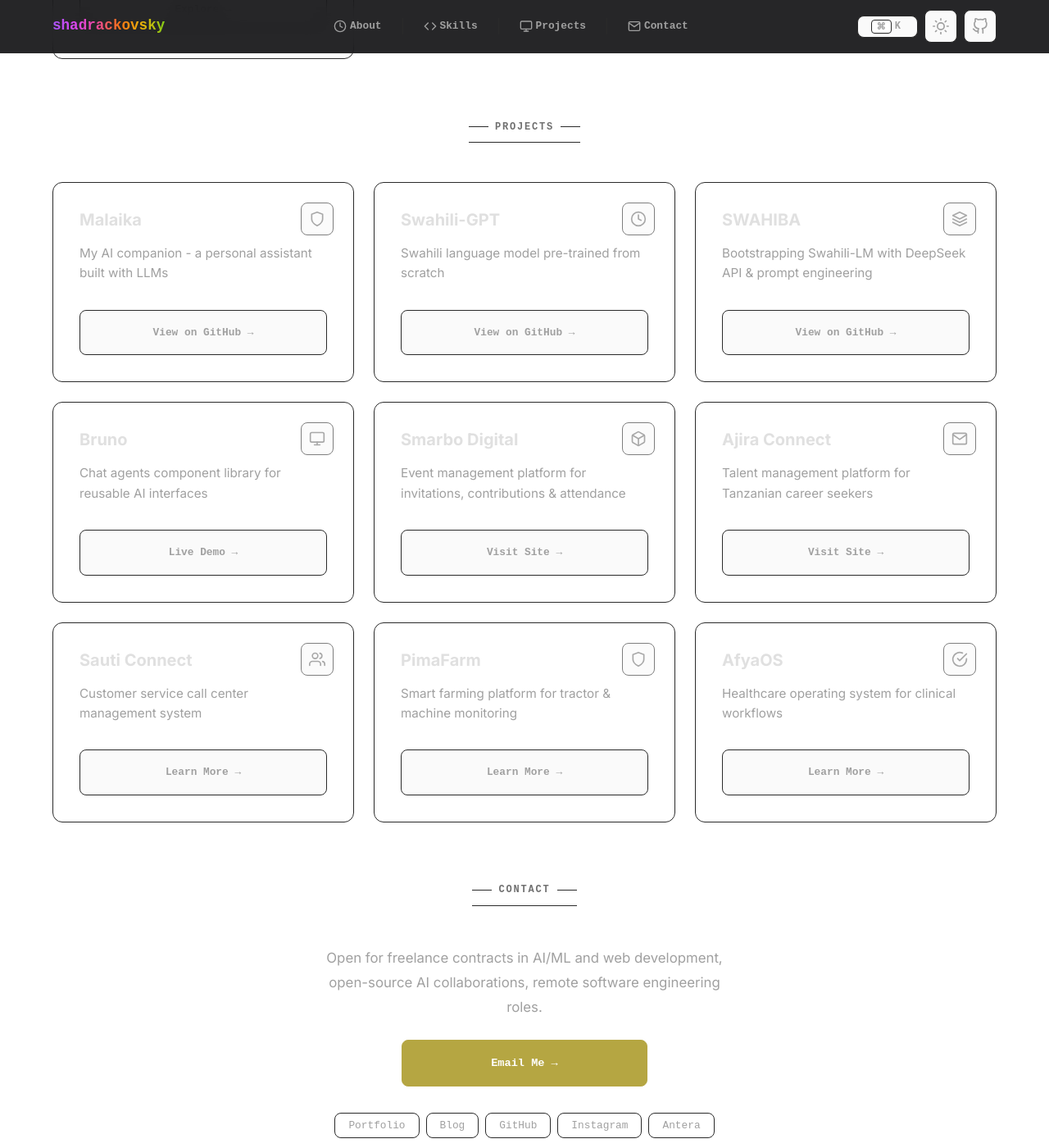
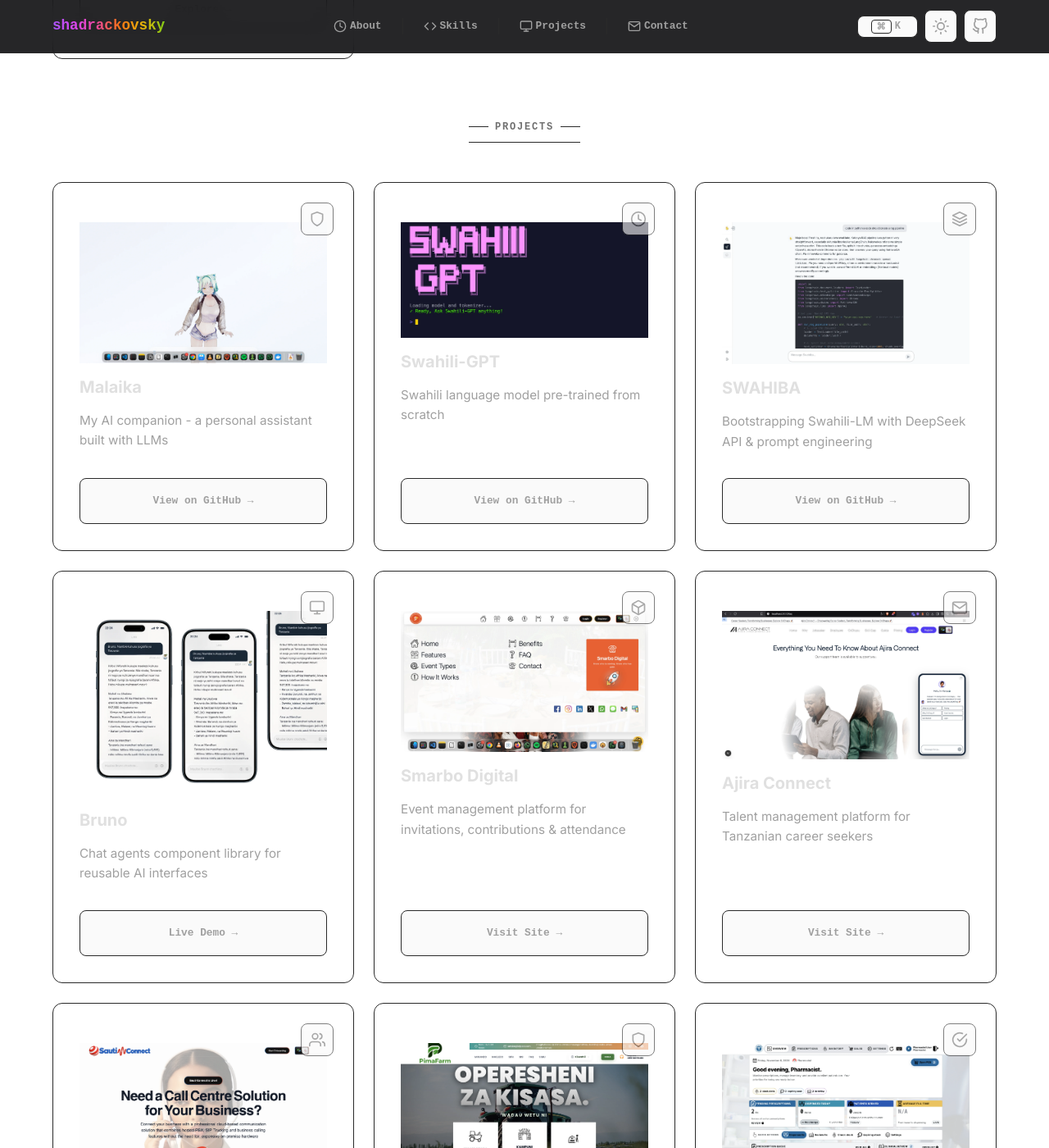
Before and after one commit to zuck30/zuck30, a Jekyll site: the page built from index.md, in a window 1280 px wide and 1400 px high, scrolled down 1792 px. Shown: the whole window at 82% size. Built offline with Jekyll 4.4.1, drawn with Linux system fonts in a browser that asks for light colours.

Commit message:
Add project images with raw styling (no frames), enforce no borders/shadows on all images

```diff
--- a/assets/css/style.css
+++ b/assets/css/style.css
@@ -81,6 +81,10 @@ img {
   max-width: 100%;
   height: auto;
   display: block;
+  border: none !important;
+  box-shadow: none !important;
+  border-radius: 0 !important;
+  outline: none !important;
 }
 
 a {
--- a/index.md
+++ b/index.md
@@ -78,6 +78,7 @@ layout: default
         <div class="card-icon" aria-hidden="true">
           <svg viewBox="0 0 24 24" fill="none" stroke="currentColor" stroke-width="2" stroke-linecap="round" stroke-linejoin="round"><path d="M12 22s8-4 8-10V5l-8-3-8 3v7c0 6 8 10 8 10z"></path></svg>
         </div>
+        <img src="{{ '/assets/malaika.webp' | relative_url }}" alt="Malaika screenshot" style="width:100%;height:auto;display:block;margin:var(--spacing-md) 0;border:none;box-shadow:none;border-radius:0;">
         <h3 class="card-title">Malaika</h3>
         <p class="card-desc">My AI companion - a personal assistant built with LLMs</p>
         <a href="https://github.com/zuck30/Malaika" class="card-btn" target="_blank" rel="noopener">View on GitHub →</a>
@@ -86,6 +87,7 @@ layout: default
         <div class="card-icon" aria-hidden="true">
           <svg viewBox="0 0 24 24" fill="none" stroke="currentColor" stroke-width="2" stroke-linecap="round" stroke-linejoin="round"><circle cx="12" cy="12" r="10"></circle><path d="M12 6v6l4 2"></path></svg>
         </div>
+        <img src="{{ '/assets/swahili.webp' | relative_url }}" alt="Swahili-GPT screenshot" style="width:100%;height:auto;display:block;margin:var(--spacing-md) 0;border:none;box-shadow:none;border-radius:0;">
         <h3 class="card-title">Swahili-GPT</h3>
         <p class="card-desc">Swahili language model pre-trained from scratch</p>
         <a href="https://github.com/zuck30/swahili-llm-scratch" class="card-btn" target="_blank" rel="noopener">View on GitHub →</a>
@@ -94,6 +96,7 @@ layout: default
         <div class="card-icon" aria-hidden="true">
           <svg viewBox="0 0 24 24" fill="none" stroke="currentColor" stroke-width="2" stroke-linecap="round" stroke-linejoin="round"><path d="M12 2L2 7l10 5 10-5-10-5z"></path><path d="M2 17l10 5 10-5"></path><path d="M2 12l10 5 10-5"></path></svg>
         </div>
+        <img src="{{ '/assets/swahiba.webp' | relative_url }}" alt="SWAHIBA screenshot" style="width:100%;height:auto;display:block;margin:var(--spacing-md) 0;border:none;box-shadow:none;border-radius:0;">
         <h3 class="card-title">SWAHIBA</h3>
         <p class="card-desc">Bootstrapping Swahili-LM with DeepSeek API & prompt engineering</p>
         <a href="https://github.com/zuck30/SWAHIBA" class="card-btn" target="_blank" rel="noopener">View on GitHub →</a>
@@ -102,6 +105,7 @@ layout: default
         <div class="card-icon" aria-hidden="true">
           <svg viewBox="0 0 24 24" fill="none" stroke="currentColor" stroke-width="2" stroke-linecap="round" stroke-linejoin="round"><rect x="2" y="3" width="20" height="14" rx="2" ry="2"></rect><path d="M8 21h8"></path><path d="M12 17v4"></path></svg>
         </div>
+        <img src="{{ '/assets/bruno-photoroom.webp' | relative_url }}" alt="Bruno screenshot" style="width:100%;height:auto;display:block;margin:var(--spacing-md) 0;border:none;box-shadow:none;border-radius:0;">
         <h3 class="card-title">Bruno</h3>
         <p class="card-desc">Chat agents component library for reusable AI interfaces</p>
         <a href="https://aibruno.vercel.app/" class="card-btn" target="_blank" rel="noopener">Live Demo →</a>
@@ -110,6 +114,7 @@ layout: default
         <div class="card-icon" aria-hidden="true">
           <svg viewBox="0 0 24 24" fill="none" stroke="currentColor" stroke-width="2" stroke-linecap="round" stroke-linejoin="round"><path d="M21 16V8a2 2 0 0 0-1-1.73l-7-4a2 2 0 0 0-2 0l-7 4A2 2 0 0 0 3 8v8a2 2 0 0 0 1 1.73l7 4a2 2 0 0 0 2 0l7-4A2 2 0 0 0 21 16z"></path><polyline points="3.27 6.96 12 12.01 20.73 6.96"></polyline><line x1="12" y1="22.08" x2="12" y2="12"></line></svg>
         </div>
+        <img src="{{ '/assets/smarbo-digital.webp' | relative_url }}" alt="Smarbo Digital screenshot" style="width:100%;height:auto;display:block;margin:var(--spacing-md) 0;border:none;box-shadow:none;border-radius:0;">
         <h3 class="card-title">Smarbo Digital</h3>
         <p class="card-desc">Event management platform for invitations, contributions & attendance</p>
         <a href="https://smarbodigital.co.tz" class="card-btn" target="_blank" rel="noopener">Visit Site →</a>
@@ -118,6 +123,7 @@ layout: default
         <div class="card-icon" aria-hidden="true">
           <svg viewBox="0 0 24 24" fill="none" stroke="currentColor" stroke-width="2" stroke-linecap="round" stroke-linejoin="round"><path d="M4 4h16c1.1 0 2 .9 2 2v12c0 1.1-.9 2-2 2H4c-1.1 0-2-.9-2-2V6c0-1.1.9-2 2-2z"></path><polyline points="22,6 12,13 2,6"></polyline></svg>
         </div>
+        <img src="{{ '/assets/ajira-0.webp' | relative_url }}" alt="Ajira Connect screenshot" style="width:100%;height:auto;display:block;margin:var(--spacing-md) 0;border:none;box-shadow:none;border-radius:0;">
         <h3 class="card-title">Ajira Connect</h3>
         <p class="card-desc">Talent management platform for Tanzanian career seekers</p>
         <a href="https://ajiraconnect.co.tz" class="card-btn" target="_blank" rel="noopener">Visit Site →</a>
@@ -126,6 +132,7 @@ layout: default
         <div class="card-icon" aria-hidden="true">
           <svg viewBox="0 0 24 24" fill="none" stroke="currentColor" stroke-width="2" stroke-linecap="round" stroke-linejoin="round"><path d="M17 21v-2a4 4 0 0 0-4-4H5a4 4 0 0 0-4 4v2"></path><circle cx="9" cy="7" r="4"></circle><path d="M23 21v-2a4 4 0 0 0-3-3.87"></path><path d="M16 3.13a4 4 0 0 1 0 7.75"></path></svg>
         </div>
+        <img src="{{ '/assets/sauti-1.webp' | relative_url }}" alt="Sauti Connect screenshot" style="width:100%;height:auto;display:block;margin:var(--spacing-md) 0;border:none;box-shadow:none;border-radius:0;">
         <h3 class="card-title">Sauti Connect</h3>
         <p class="card-desc">Customer service call center management system</p>
         <a href="#" class="card-btn">Learn More →</a>
@@ -134,6 +141,7 @@ layout: default
         <div class="card-icon" aria-hidden="true">
           <svg viewBox="0 0 24 24" fill="none" stroke="currentColor" stroke-width="2" stroke-linecap="round" stroke-linejoin="round"><path d="M12 22s8-4 8-10V5l-8-3-8 3v7c0 6 8 10 8 10z"></path></svg>
         </div>
+        <img src="{{ '/assets/pima.webp' | relative_url }}" alt="PimaFarm screenshot" style="width:100%;height:auto;display:block;margin:var(--spacing-md) 0;border:none;box-shadow:none;border-radius:0;">
         <h3 class="card-title">PimaFarm</h3>
         <p class="card-desc">Smart farming platform for tractor & machine monitoring</p>
         <a href="#" class="card-btn">Learn More →</a>
@@ -142,6 +150,7 @@ layout: default
         <div class="card-icon" aria-hidden="true">
           <svg viewBox="0 0 24 24" fill="none" stroke="currentColor" stroke-width="2" stroke-linecap="round" stroke-linejoin="round"><path d="M22 11.08V12a10 10 0 1 1-5.93-9.14"></path><polyline points="22 4 12 14.01 9 11.01"></polyline></svg>
         </div>
+        <img src="{{ '/assets/afyaos.webp' | relative_url }}" alt="AfyaOS screenshot" style="width:100%;height:auto;display:block;margin:var(--spacing-md) 0;border:none;box-shadow:none;border-radius:0;">
         <h3 class="card-title">AfyaOS</h3>
         <p class="card-desc">Healthcare operating system for clinical workflows</p>
         <a href="#" class="card-btn">Learn More →</a>
```
